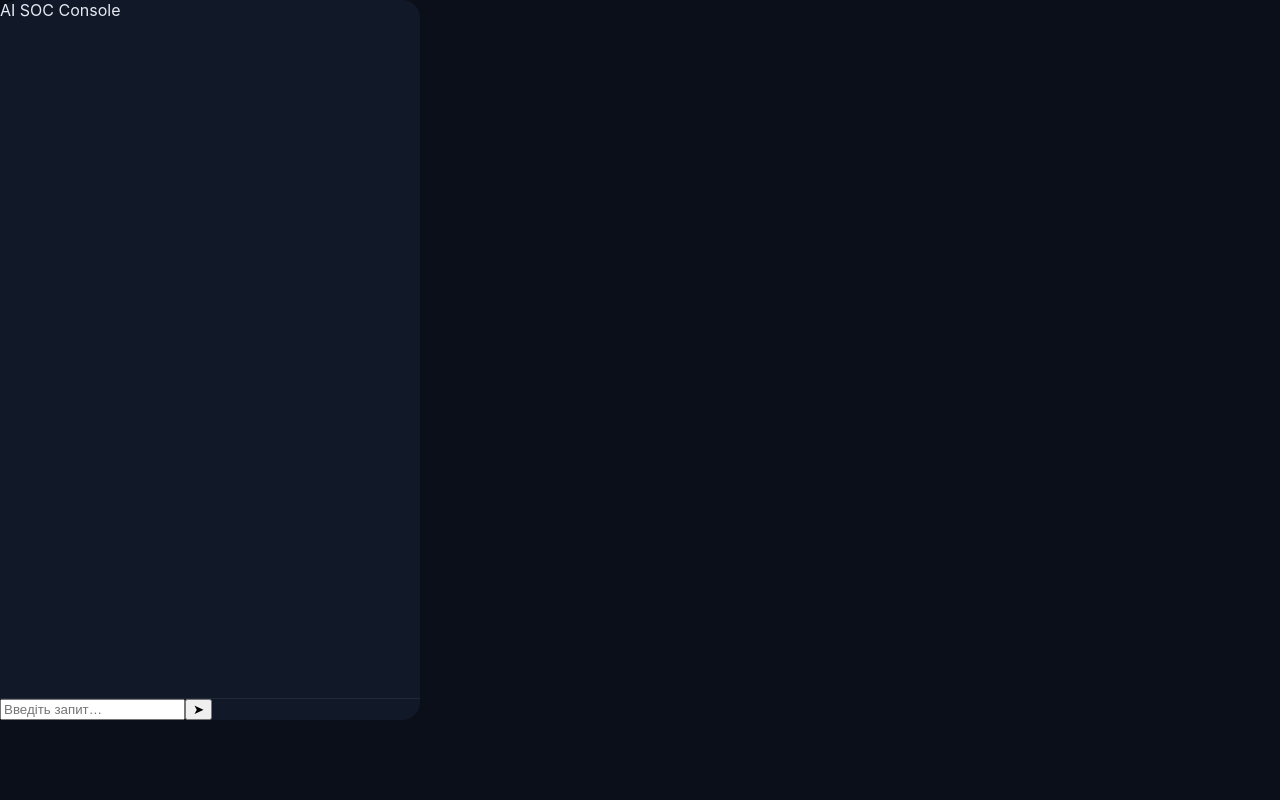
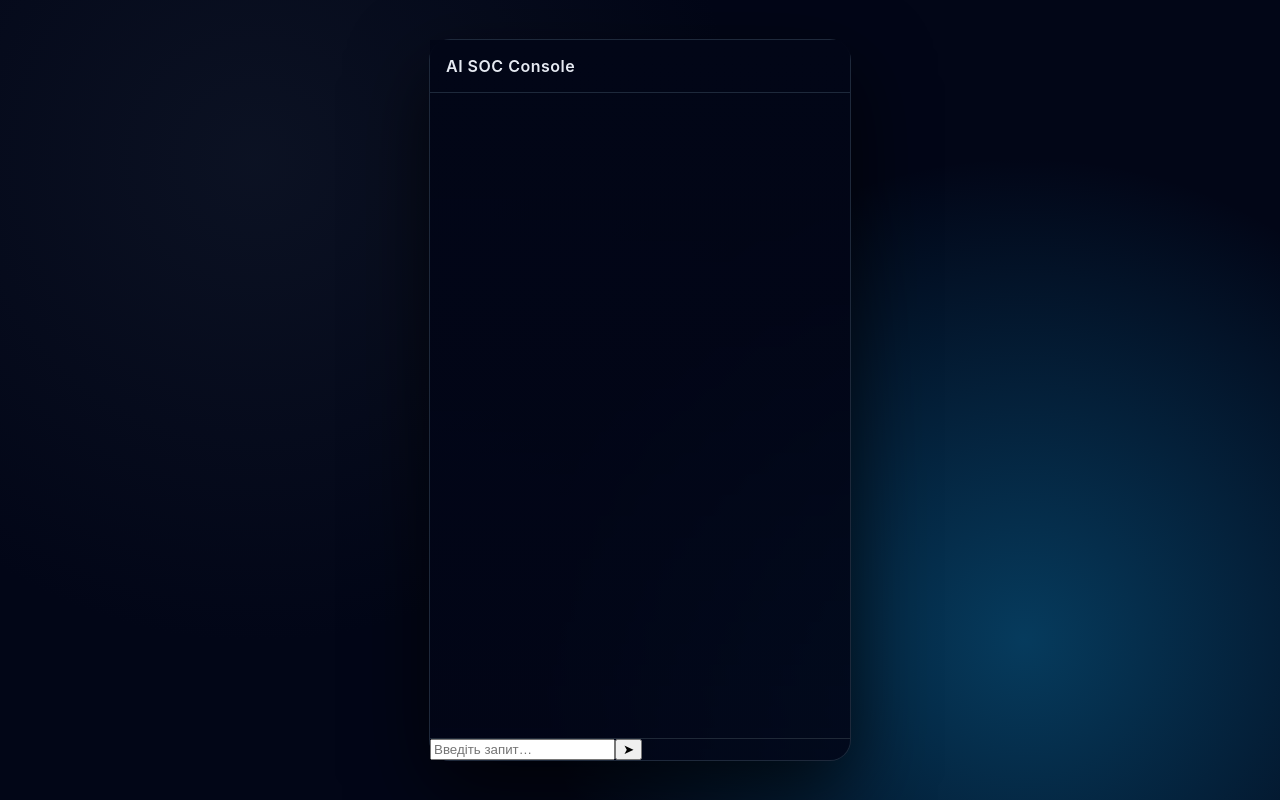
Before and after one commit to DWork-GR/ai-security-ops, a website: page frontend/index.html in a window 1280 px wide. Drawn offline with Linux system fonts and the light colour scheme.

Commit message:
Add background styling and enhance layout structure for improved UI

```diff
--- a/frontend/css/base.css
+++ b/frontend/css/base.css
@@ -22,3 +22,13 @@ body {
   background: var(--bg-main);
   color: var(--text-main);
 }
+
+.background {
+  position: fixed;
+  inset: 0;
+  background:
+    radial-gradient(circle at 20% 20%, #1e293b55, transparent 40%),
+    radial-gradient(circle at 80% 80%, #0ea5e955, transparent 40%),
+    linear-gradient(180deg, #020617, #020617);
+  z-index: -1;
+}
--- a/frontend/css/components.css
+++ b/frontend/css/components.css
@@ -1,17 +1,35 @@
 .card {
-  background: var(--bg-card);
-  border-radius: 14px;
+  background: #020617;
+  border: 1px solid #1e293b;
+  border-radius: 16px;
   padding: 14px;
+  margin-bottom: 12px;
+}
+
+.card-title {
+  font-size: 13px;
+  font-weight: 600;
+  margin-bottom: 6px;
+}
+
+.card-text {
+  font-size: 14px;
+  line-height: 1.4;
+  color: #cbd5f5;
 }
 
 .card.critical {
   border: 1px solid var(--critical);
 }
 
-.card-title {
+.header {
+  padding: 16px;
   font-weight: 600;
+  letter-spacing: 0.5px;
+  border-bottom: 1px solid #1e293b;
+  background: linear-gradient(
+    180deg,
+    #020617,
+    #020617aa
+  );
 }
-
-.card-text {
-  color: var(--text-muted);
-}
--- a/frontend/css/effects.css
+++ b/frontend/css/effects.css
@@ -9,3 +9,8 @@
   66% { content: '..' }
   100% { content: '...' }
 }
+
+.thinking {
+  opacity: 0.7;
+  font-style: italic;
+}
--- a/frontend/css/layout.css
+++ b/frontend/css/layout.css
@@ -1,11 +1,19 @@
 .app {
   width: 420px;
   height: 720px;
-  background: var(--bg-panel);
-  border-radius: 18px;
+  background: linear-gradient(
+    180deg,
+    #020617,
+    #020617dd
+  );
+  border-radius: 20px;
   display: flex;
   flex-direction: column;
+  box-shadow:
+    0 0 0 1px #1e293b,
+    0 30px 80px rgba(0,0,0,0.7);
 }
+
 
 .messages {
   flex: 1;
@@ -17,3 +25,10 @@
   display: flex;
   border-top: 1px solid #1f2937;
 }
+
+.app-wrapper {
+  min-height: 100vh;
+  display: flex;
+  justify-content: center;
+  align-items: center;
+}
--- a/frontend/index.html
+++ b/frontend/index.html
@@ -11,6 +11,9 @@
 </head>
 
 <body>
+  <div class="background"></div>
+
+  <div class="app-wrapper">
     <div class="app">
       <div class="header">AI SOC Console</div>
       <div id="messages" class="messages"></div>
@@ -19,9 +22,11 @@
         <button id="sendBtn">➤</button>
       </div>
     </div>
+  </div>
 
   <script src="js/api.js"></script>
   <script src="js/render.js"></script>
   <script src="js/chat.js"></script>
 </body>
+
 </html>
```
Lines whose indentation alone changed are shown as unchanged.
